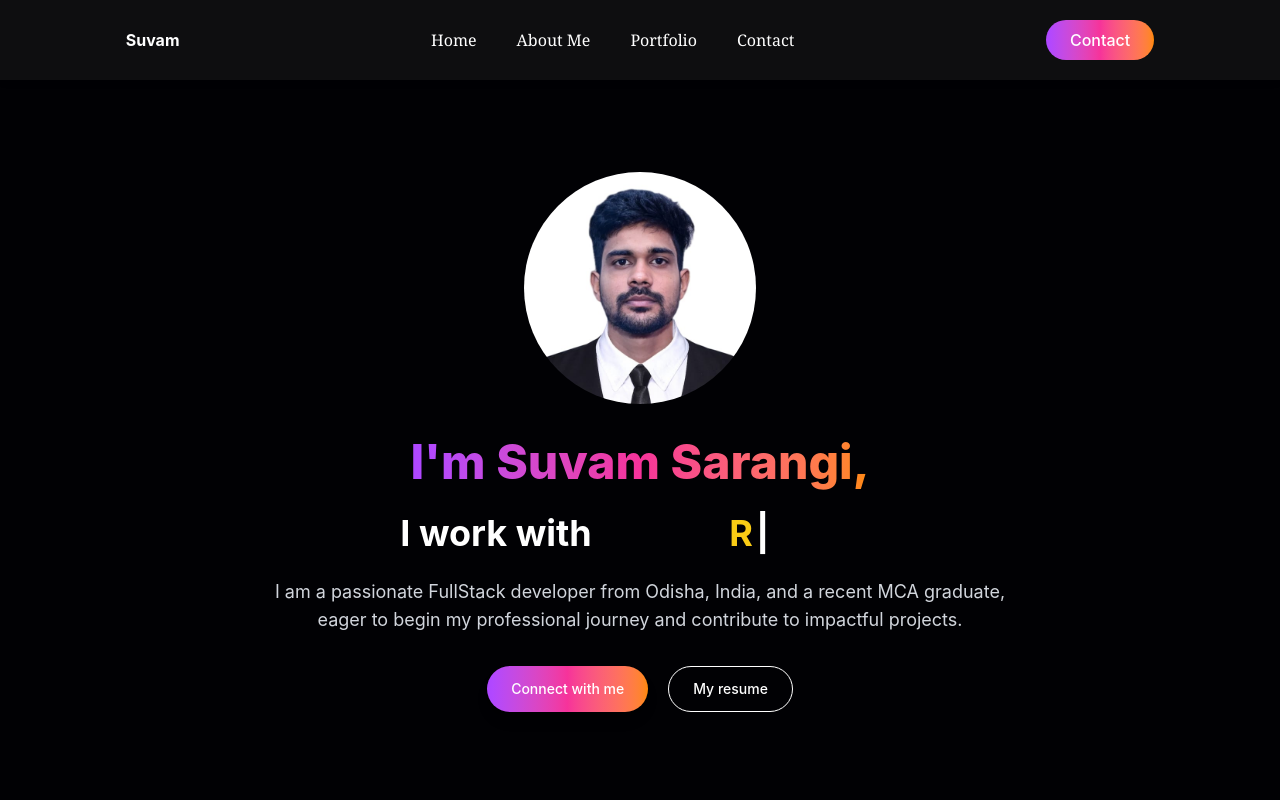
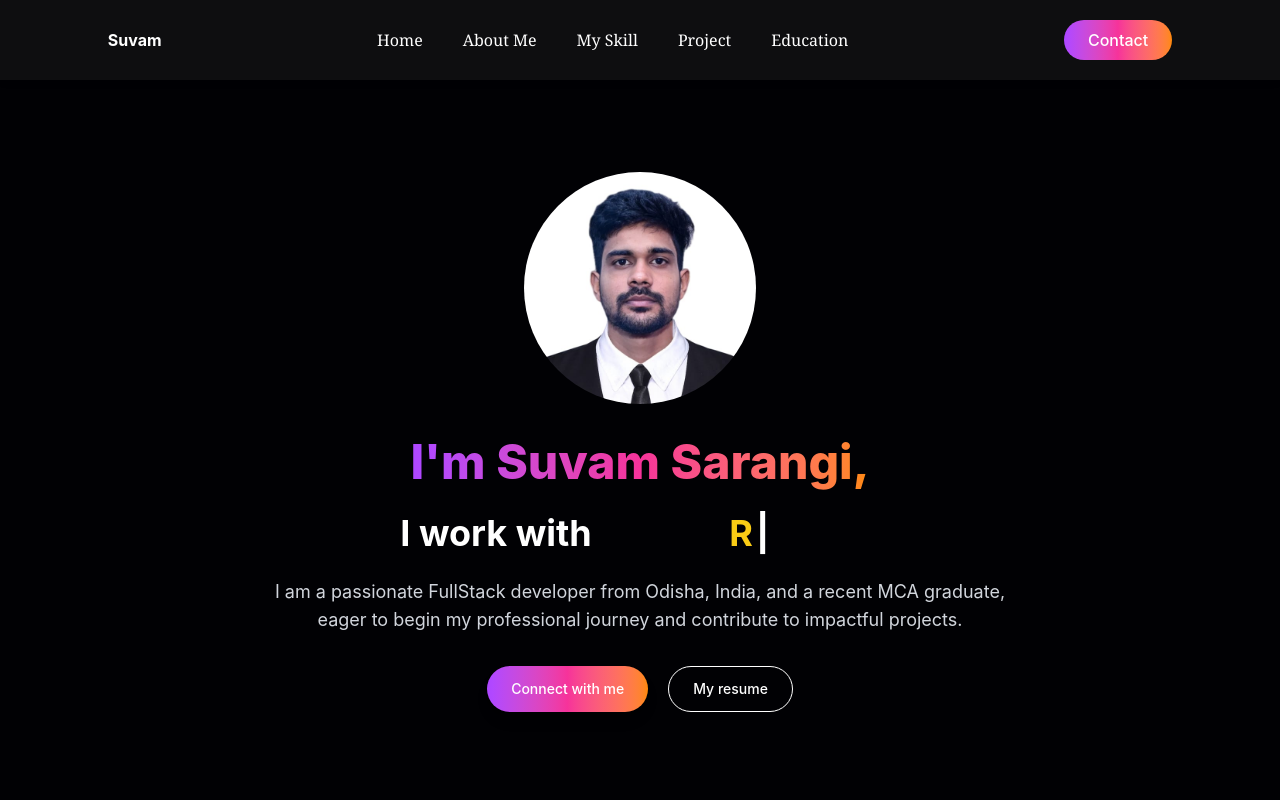
Before and after one commit to SuvamSarangi/suvam_portfolio, a React (Vite) app: page / in a window 1280 px wide. Shown: the top 800 px of the page. Built offline with nearby package versions, Linux system fonts and the light colour scheme.

Commit message:
Change navigation menu

```diff
--- a/src/components/Navigation/navItems.js
+++ b/src/components/Navigation/navItems.js
@@ -1,6 +1,7 @@
   export const navItems = [
     { key: "home", link: "Home" },
     { key: "about", link: "About Me" },
-    { key: "portfolio", link: "Portfolio" },
-    { key: "contact", link: "Contact" },
+     { key: "skill", link: "My Skill" },
+    { key: "project", link: "Project" },
+    { key: "education", link: "Education" },
   ];
```
